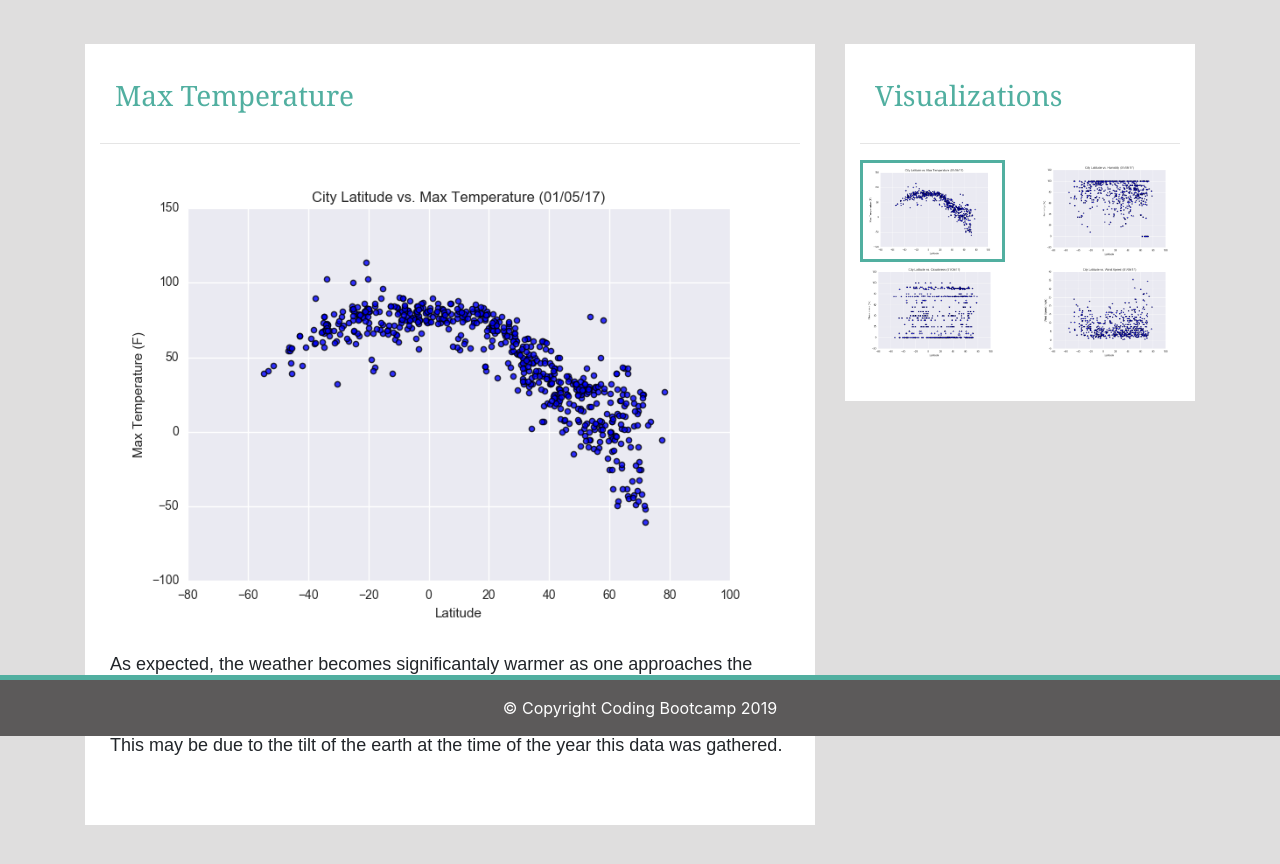
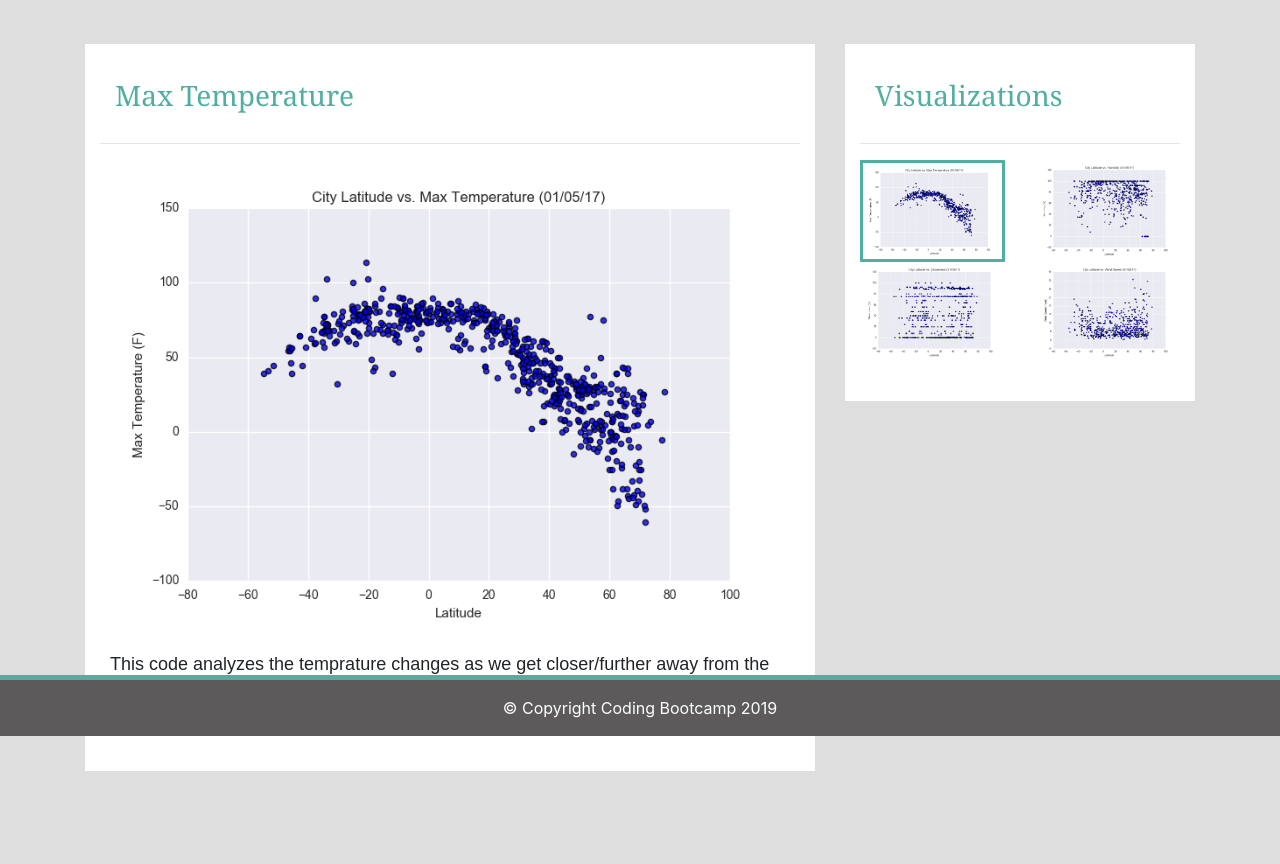
Before and after one commit to alfonsocamero/Web-Design-Challenge, a plain HTML site: page temperature.html in a window 1280 px wide. Shown: the part 64-928 px from the top of the page. Drawn offline with nearby package versions, Linux system fonts and the light colour scheme.

Commit message:
added analysis to temperature.html

```diff
--- a/temperature.html
+++ b/temperature.html
@@ -55,7 +55,7 @@
                 <hr>
                 <img src="Resources/assets/images/Fig1.png" width="100%" alt="temperature">
                 <br>
-                <p>As expected, the weather becomes significantaly warmer as one approaches the equator (Deg. Latitude). More interestingly, however, is the fact that the southern hemisphere tends to be warmer this time of the year than the northern hemisphere. This may be due to the tilt of the earth at the time of the year this data was gathered.</p>
+                <p>This code analyzes the temprature changes as we get closer/further away from the equator.</p>
             </div>
         </div>
         <!--visualizations container -->
```
